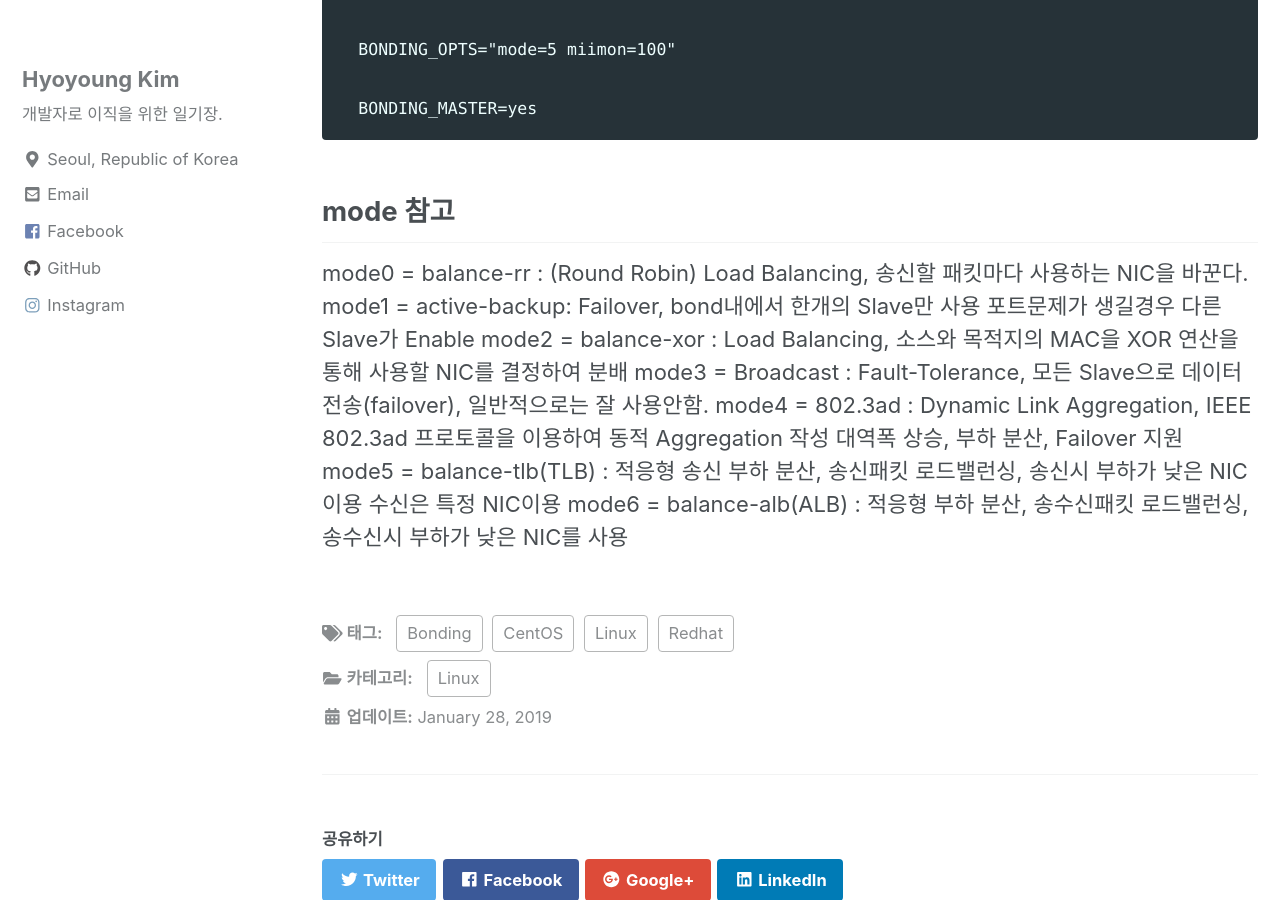
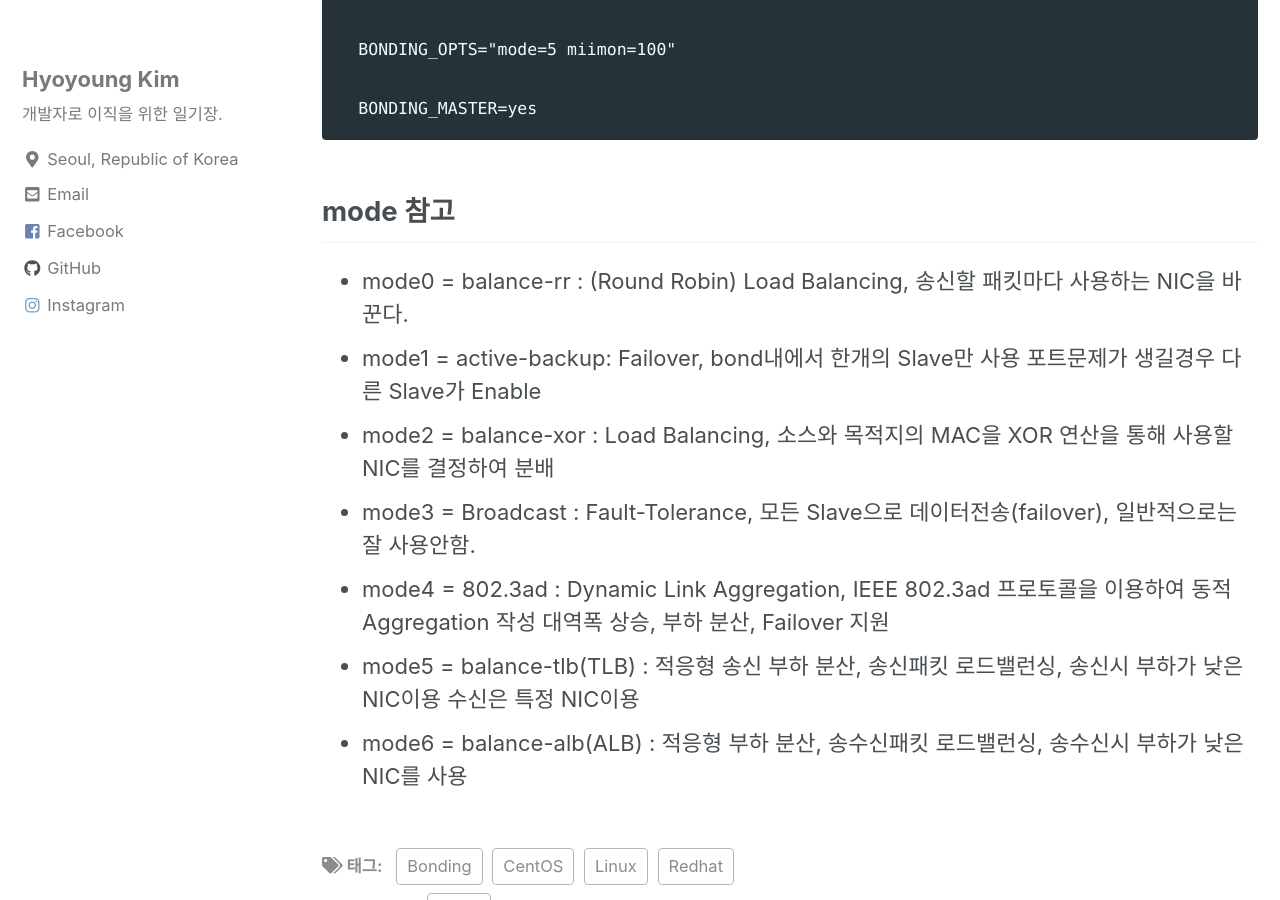
Before and after one commit to youngfromseoul/youngfromseoul.github.io2, a Jekyll site: the page built from _posts/linux/2019-01-28-linux-bonding.md, in a window 1280 px wide and 900 px high, scrolled down 3143 px. Built offline with Jekyll 4.4.1, drawn with Linux system fonts in a browser that asks for light colours; cached includes are drawn as plain includes; nearby versions of some CDN libraries; some web fonts are replaced; library files that are not in the unit come from our copies.

```diff
--- a/_posts/linux/2019-01-28-linux-bonding.md
+++ b/_posts/linux/2019-01-28-linux-bonding.md
@@ -130,10 +130,10 @@ toc_sticky: true
 
 
 ## mode 참고
-mode0 = balance-rr : (Round Robin) Load Balancing, 송신할 패킷마다 사용하는 NIC을 바꾼다.
-mode1 = active-backup: Failover, bond내에서 한개의 Slave만 사용 포트문제가 생길경우 다른 Slave가 Enable
-mode2 = balance-xor : Load Balancing, 소스와 목적지의 MAC을 XOR 연산을 통해 사용할 NIC를 결정하여 분배
-mode3 = Broadcast : Fault-Tolerance, 모든 Slave으로 데이터전송(failover), 일반적으로는 잘 사용안함.
-mode4 = 802.3ad : Dynamic Link Aggregation, IEEE 802.3ad 프로토콜을 이용하여 동적 Aggregation 작성 대역폭 상승, 부하 분산, Failover 지원
-mode5 = balance-tlb(TLB) : 적응형 송신 부하 분산, 송신패킷 로드밸런싱, 송신시 부하가 낮은 NIC이용 수신은 특정 NIC이용
-mode6 = balance-alb(ALB) : 적응형 부하 분산, 송수신패킷 로드밸런싱, 송수신시 부하가 낮은 NIC를 사용
+- mode0 = balance-rr : (Round Robin) Load Balancing, 송신할 패킷마다 사용하는 NIC을 바꾼다.
+- mode1 = active-backup: Failover, bond내에서 한개의 Slave만 사용 포트문제가 생길경우 다른 Slave가 Enable
+- mode2 = balance-xor : Load Balancing, 소스와 목적지의 MAC을 XOR 연산을 통해 사용할 NIC를 결정하여 분배
+- mode3 = Broadcast : Fault-Tolerance, 모든 Slave으로 데이터전송(failover), 일반적으로는 잘 사용안함.
+- mode4 = 802.3ad : Dynamic Link Aggregation, IEEE 802.3ad 프로토콜을 이용하여 동적 Aggregation 작성 대역폭 상승, 부하 분산, Failover 지원
+- mode5 = balance-tlb(TLB) : 적응형 송신 부하 분산, 송신패킷 로드밸런싱, 송신시 부하가 낮은 NIC이용 수신은 특정 NIC이용
+- mode6 = balance-alb(ALB) : 적응형 부하 분산, 송수신패킷 로드밸런싱, 송수신시 부하가 낮은 NIC를 사용
```
